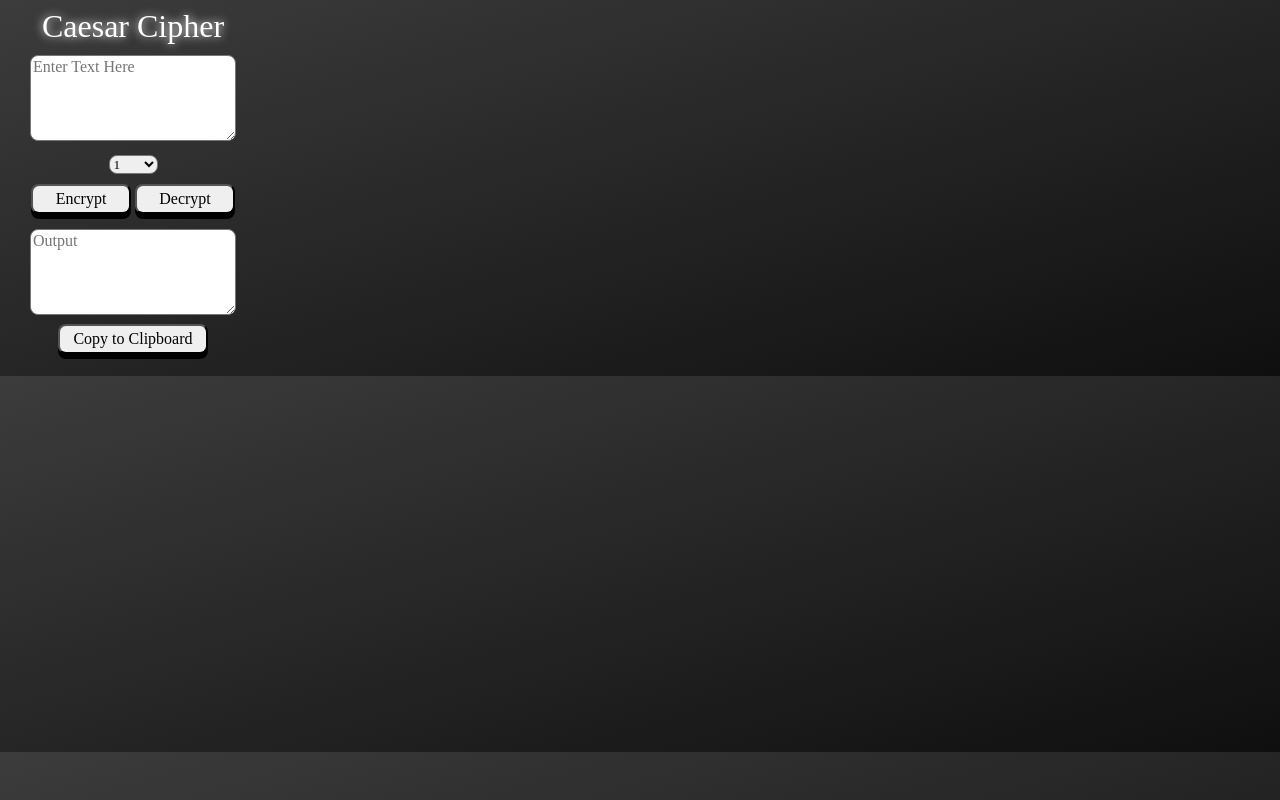
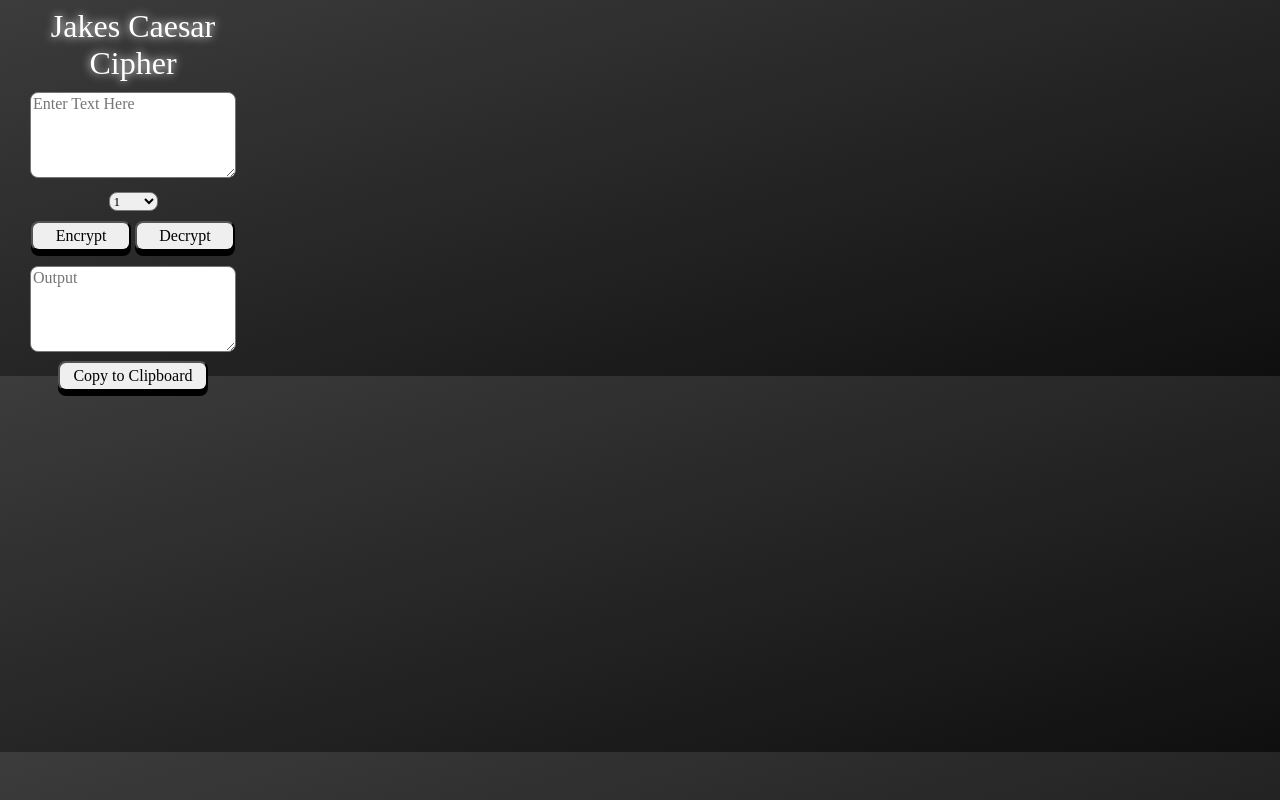
Before and after one commit to Oklahoma-City-University/ocu-msproject-Caesars-Cipher-Chrome-and-Edge-Plugin, a browser extension: page index.html in a window 1280 px wide. Drawn offline with Linux system fonts and the light colour scheme; a web font is replaced by a local one.

Commit message:
Update index.html
Signed-off-by: Jake Adebayo <skyhy.net@gmail.com>

```diff
--- a/index.html
+++ b/index.html
@@ -67,7 +67,7 @@
 </head>
 
 <body>
-  <h>Caesar Cipher</h>
+  <h> Jakes Caesar Cipher</h>
   <textarea class = "input input1" id = "inputField" type="text" placeholder = "Enter Text Here"></textarea>
 
   <select name="numbers" id="numbers">
```
